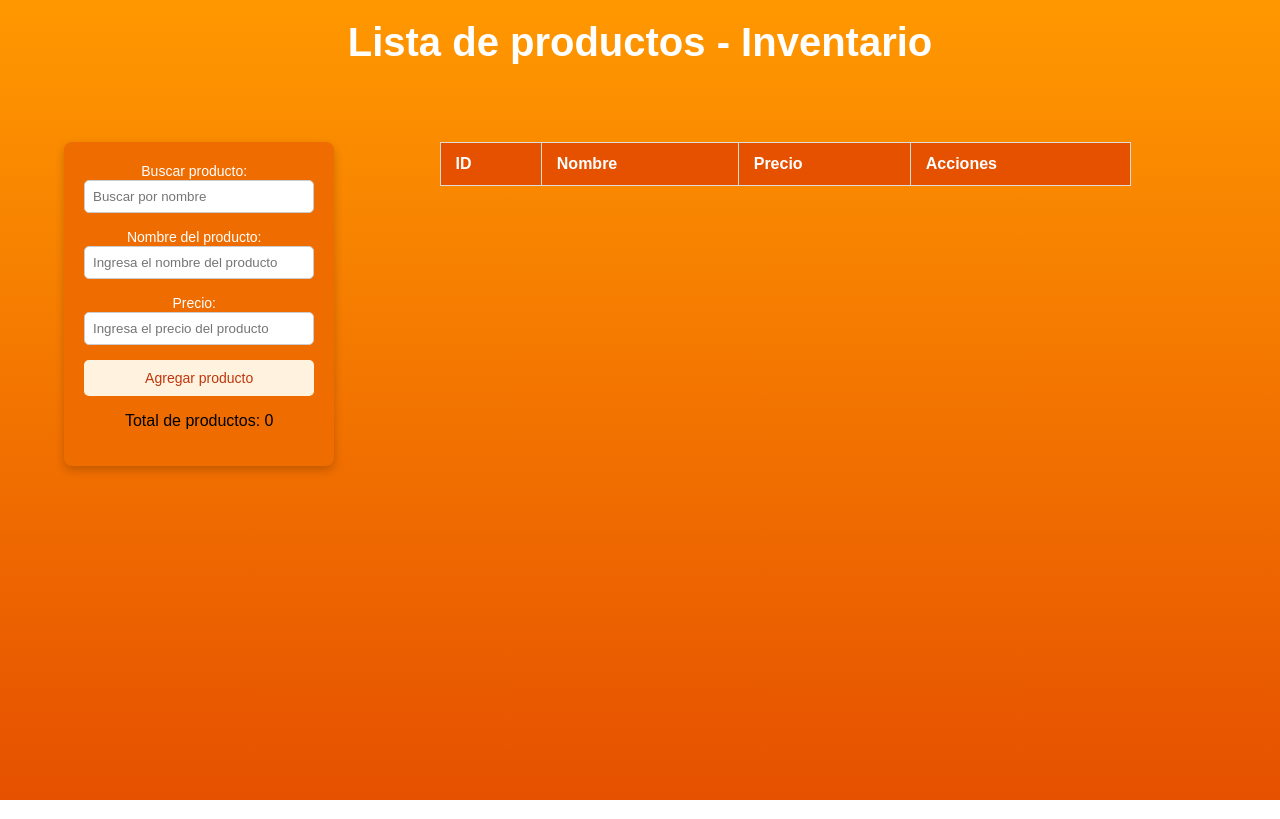
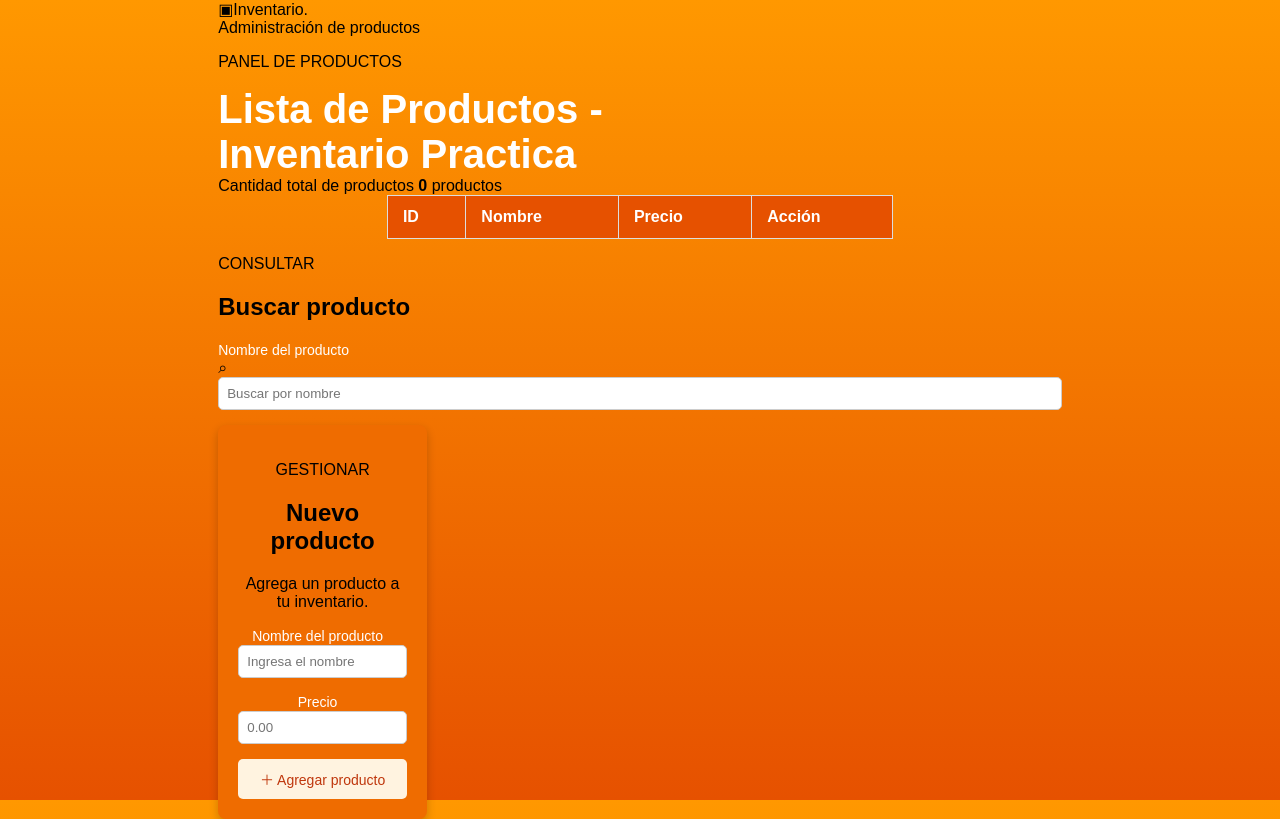
Before and after one commit to Benellit/Versionamiento-Mario-Moraless, a plain HTML site: page index.html in a window 1280 px wide. Drawn offline with Linux system fonts and the light colour scheme.

Commit message:
style: reorganizar inventario y separar controles de busqueda y alta

```diff
--- a/index.html
+++ b/index.html
@@ -3,43 +3,59 @@
 <head>
     <meta charset="UTF-8">
     <meta name="viewport" content="width=device-width, initial-scale=1.0">
-    <title>Práctica: Control de versiones</title>
+    <meta name="theme-color" content="#f2e7db">
+    <title>Lista de Productos - Inventario Practica</title>
     <link rel="stylesheet" href="styles.css">
 </head>
 <body>
-    <h1>Lista de productos - Inventario</h1>
+    <main class="app-shell">
+        <header class="app-header">
+            <div class="brand"><span class="brand-icon" aria-hidden="true">▣</span><span>Inventario<span class="brand-dot">.</span></span></div>
+            <span class="header-label">Administración de productos</span>
+        </header>
 
-    <div class="container">
-        <div class="formContainer">
-            <label for="search">Buscar producto:</label>
-            <input type="search" id="search" placeholder="Buscar por nombre">
+        <div class="workspace">
+            <section class="inventory" aria-labelledby="inventory-title">
+                <p class="eyebrow">PANEL DE PRODUCTOS</p>
+                <h1 id="inventory-title">Lista de Productos -<br>Inventario Practica</h1>
+                <div class="inventory-summary">
+                    <span>Cantidad total de productos</span>
+                    <span class="product-count"><strong id="totalProducts">0</strong> productos</span>
+                </div>
+                <div class="table-scroll">
+                    <table id="productsTable">
+                        <thead>
+                            <tr><th scope="col">ID</th><th scope="col">Nombre</th><th scope="col">Precio</th><th scope="col" class="action-heading">Acción</th></tr>
+                        </thead>
+                        <tbody></tbody>
+                    </table>
+                </div>
+            </section>
 
-            <label for="name">Nombre del producto:</label>
-            <input type="text" id="name" placeholder="Ingresa el nombre del producto">
+            <aside class="sidebar" aria-label="Controles del inventario">
+                <section class="control-card search-card" aria-labelledby="search-title">
+                    <p class="card-eyebrow">CONSULTAR</p>
+                    <h2 id="search-title">Buscar producto</h2>
+                    <label for="search">Nombre del producto</label>
+                    <div class="search-wrap">
+                        <span class="search-icon" aria-hidden="true">⌕</span>
+                        <input type="search" id="search" placeholder="Buscar por nombre" autocomplete="off">
+                    </div>
+                </section>
 
-            <label for="price">Precio:</label>
-            <input type="number" id="price" placeholder="Ingresa el precio del producto" min="1">
-
-            <button id="addProduct">Agregar producto</button>
-
-            <p>Total de productos: <span id="totalProducts">0</span></p>
+                <section class="control-card create-card formContainer" aria-labelledby="create-title">
+                    <p class="card-eyebrow">GESTIONAR</p>
+                    <h2 id="create-title">Nuevo producto</h2>
+                    <p class="card-description">Agrega un producto a tu inventario.</p>
+                    <label for="name">Nombre del producto</label>
+                    <input type="text" id="name" placeholder="Ingresa el nombre" autocomplete="off">
+                    <label for="price">Precio</label>
+                    <input type="number" id="price" placeholder="0.00" min="0.01" step="0.01">
+                    <button id="addProduct" type="button"><span aria-hidden="true">＋</span> Agregar producto</button>
+                </section>
+            </aside>
         </div>
-
-        <table id="productsTable">
-
-            <thead>
-                <tr>
-                    <th>ID</th>
-                    <th>Nombre</th>
-                    <th>Precio</th>
-                    <th>Acciones</th>
-                </tr>
-            </thead>
-            <tbody>
-            </tbody>
-        </table>
-    </div>
-
+    </main>
     <script src="functions.js"></script>
 </body>
 </html>
```
